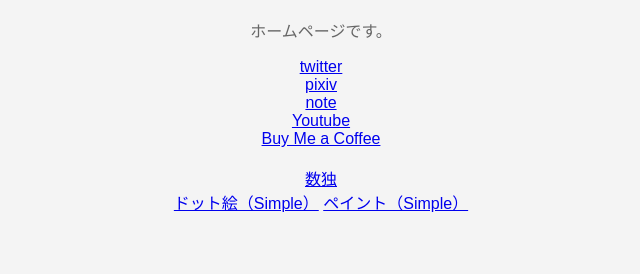
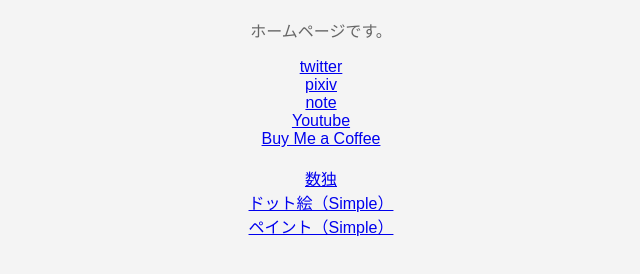
Before and after one commit to TomTomYoung/altchan-pages, a plain HTML site: page index.html in a window 1280 px wide. Shown: the part 90-364 px from the top of the page, without its empty margins (319-959 px from the left). Drawn offline with Linux system fonts and the light colour scheme.

Commit message:
Update index.html

```diff
--- a/index.html
+++ b/index.html
@@ -30,8 +30,8 @@
     <a href="https://buymeacoffee.com/altchan" target="_blank" rel="noopener noreferrer">Buy Me a Coffee</a><br>
     <br>
     <a href="https://tomtomyoung.github.io/suudoku/" target="_blank" rel="noopener noreferrer">数独</a><br>
-    <a href="https://tomtomyoung.github.io/SimpleDotEditor/" target="_blank" rel="noopener noreferrer">ドット絵（Simple）</a>
-    <a href="https://tomtomyoung.github.io/SimplePaint/" target="_blank" rel="noopener noreferrer">ペイント（Simple）</a>
+    <a href="https://tomtomyoung.github.io/SimpleDotEditor/" target="_blank" rel="noopener noreferrer">ドット絵（Simple）</a><br>
+    <a href="https://tomtomyoung.github.io/SimplePaint/" target="_blank" rel="noopener noreferrer">ペイント（Simple）</a><br>
 
 </body>
 </html>
```
